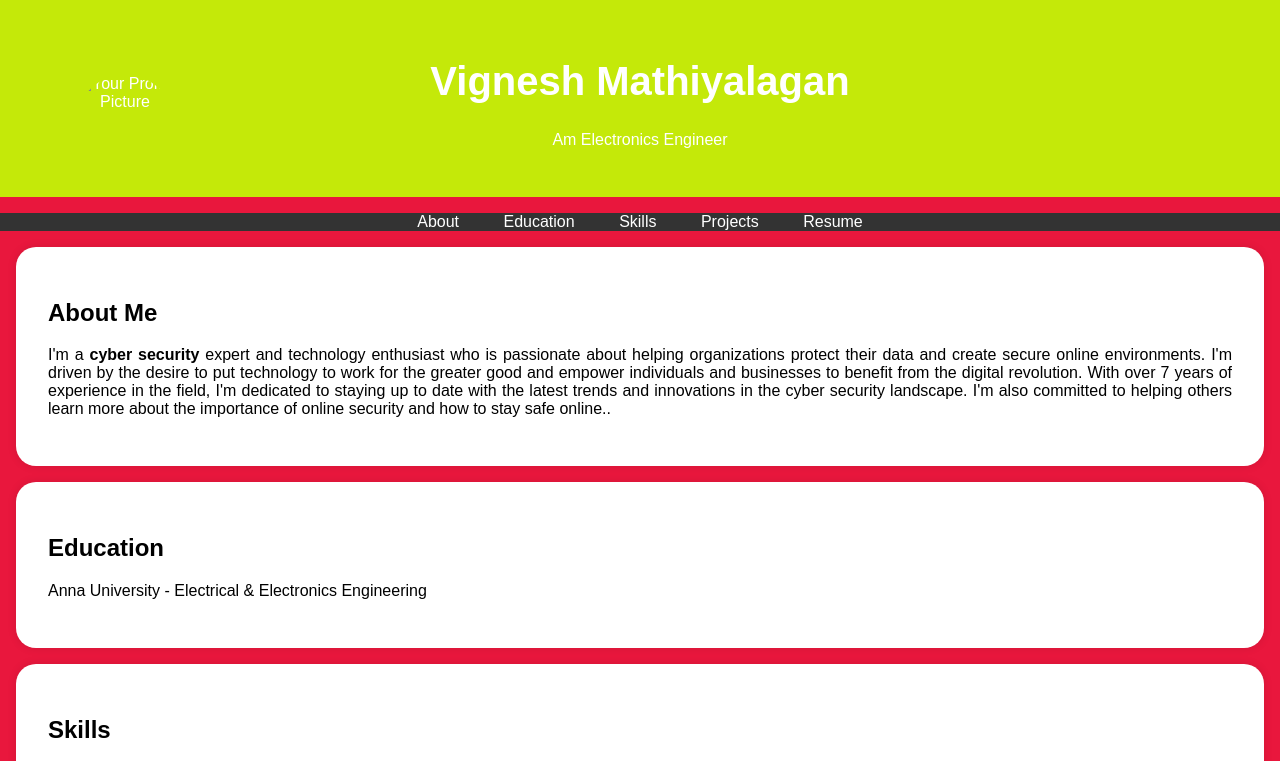
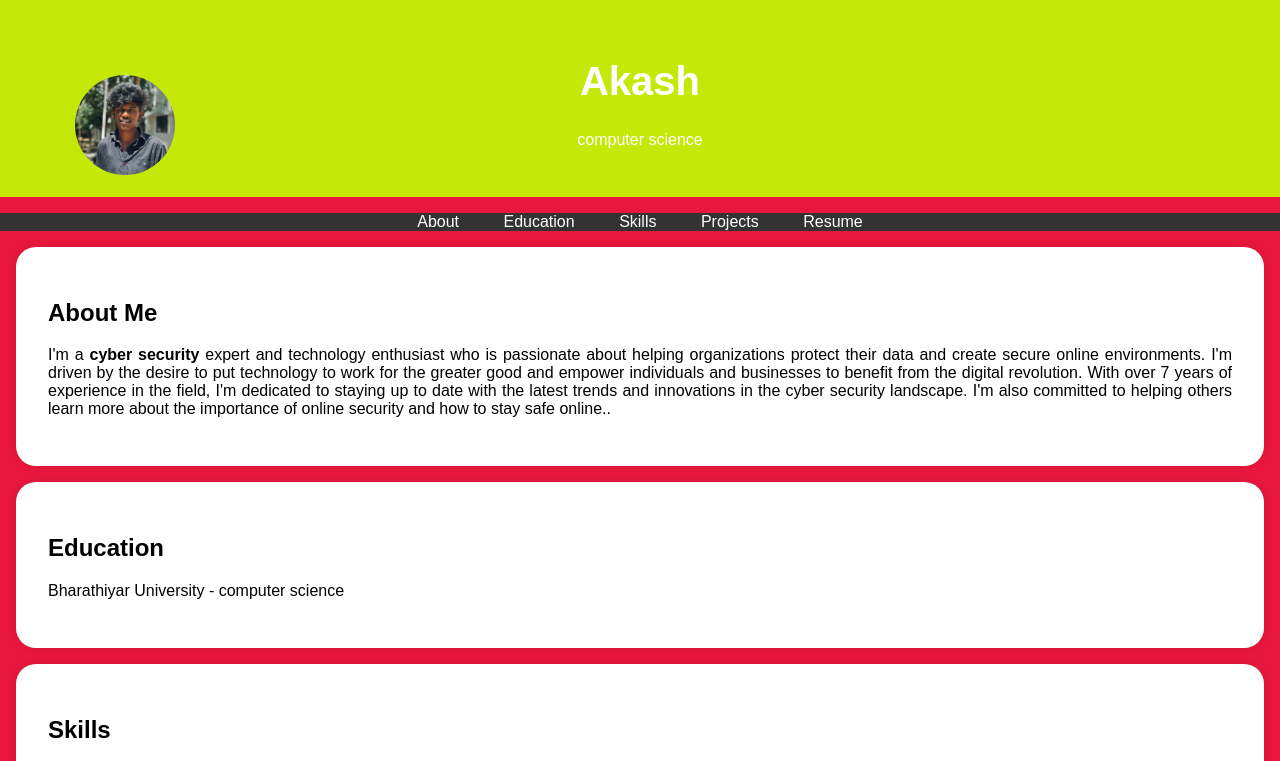
Before and after one commit to Akash908044/Digital-portfolio, a plain HTML site: page index.html in a window 1280 px wide. Shown: the top 761 px of the page. Drawn offline with Linux system fonts and the light colour scheme.

Commit message:
Update index.html

```diff
--- a/index.html
+++ b/index.html
@@ -95,9 +95,9 @@
     <header>
         <div class="header-content">
             <!-- Add your profile picture here -->
-            <img src="./Vignesh Mathiyalagan.jpg" alt="Your Profile Picture" class="profile-picture">
-            <h1>Vignesh Mathiyalagan</h1>
-            <p>Am Electronics Engineer</p>
+            <img src="./461926521_3564990703646292_5872884047974821897_n.jpg" alt="Your Profile Picture" class="profile-picture">
+            <h1>Akash</h1>
+            <p> computer science </p>
         </div>
     </header>
 
@@ -122,7 +122,7 @@
     <section id="education">
         <div class="section-content">
             <h2>Education</h2>
-            <p>Anna University  - Electrical & Electronics Engineering</p>
+            <p>Bharathiyar University  -  computer science </p>
 
 
         </div>
@@ -171,7 +171,7 @@
     </section>
 
     <footer>
-        <p>&copy; 2023 VIGNESH M</p>
+        <p>&copy; 2023 AKASH M</p>
     </footer>
 
     <script>
```
